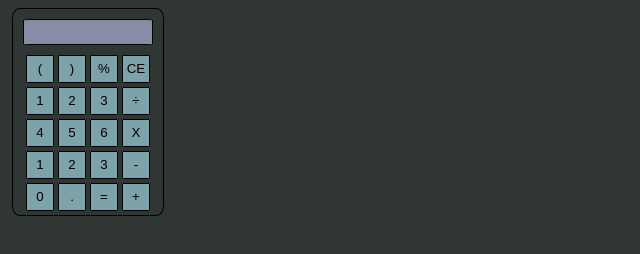
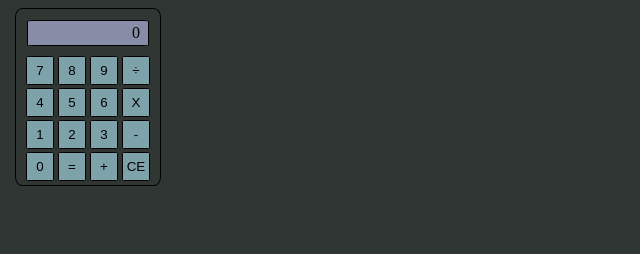
Before and after one commit to RevenantIGC/Calculator, a website: page public/index.html in a window 1280 px wide. Shown: the whole page, without its empty margins (0-640 px from the left). Drawn offline with Linux system fonts and the light colour scheme.

```diff
--- a/public/index.html
+++ b/public/index.html
@@ -1,47 +1,44 @@
 <!DOCTYPE html>
 <html lang="en">
+
 <head>
-    <script src="script.js"></script>
   <meta charset="UTF-8" />
   <meta name="viewport" content="width=device-width, initial-scale=1.0" />
   <title>Calculator</title>
   <link rel="stylesheet" href="styles.css" />
 </head>
+
 <body>
   <div class="flex-container">
     <div id="calc-box">
-        <div id="display"></div>
+      <div id="display">0</div>
       <div class="calc-row">
-          <button class="btn" onclick="safado()">(</button>
-          <button class="btn">)</button>
-          <button class="btn">%</button>
-          <button class="btn">CE</button>
+        <button class="btn" onclick="addInputs('7')">7</button>
+        <button class="btn" onclick="addInputs('8')">8</button>
+        <button class="btn" onclick="addInputs('9')">9</button>
+        <button class="btn" onclick="addInputs('÷')">÷</button>
       </div>
       <div class="calc-row">
-          <button class="btn">1</button>
-          <button class="btn">2</button>
-          <button class="btn">3</button>
-          <button class="btn">÷</button>
+        <button class="btn" onclick="addInputs('4')">4</button>
+        <button class="btn" onclick="addInputs('5')">5</button>
+        <button class="btn" onclick="addInputs('6')">6</button>
+        <button class="btn" onclick="addInputs('X')">X</button>
       </div>
       <div class="calc-row">
-          <button class="btn">4</button>
-          <button class="btn">5</button>
-          <button class="btn">6</button>
-          <button class="btn">X</button>
+        <button class="btn" onclick="addInputs('1')">1</button>
+        <button class="btn" onclick="addInputs('2')">2</button>
+        <button class="btn" onclick="addInputs('3')">3</button>
+        <button class="btn" onclick="addInputs('-')">-</button>
       </div>
       <div class="calc-row">
-          <button class="btn">1</button>
-          <button class="btn">2</button>
-          <button class="btn">3</button>
-          <button class="btn">-</button>
-        </div>
-        <div class="calc-row">
-          <button class="btn">0</button>
-          <button class="btn">.</button>
+        <button class="btn" onclick="addInputs('-')">0</button>
         <button class="btn">=</button>
-          <button class="btn">+</button>
+        <button class="btn" onclick="addInputs('+')">+</button>
+        <button class="btn" onclick="clearDisplay()">CE</button>
       </div>
     </div>
   </div>
 </body>
+<script src="script.js"></script>
+
 </html>
--- a/public/script.js
+++ b/public/script.js
@@ -1,9 +1,12 @@
-let calcDisplay=document.getElementById("display")
+const calcDisplay = document.getElementById("display");
+const firstInput = []
+const secondInput = []
+const resultInput = []
 
-function safado() {
-    alert("safadomon")
+function clearDisplay() {
+    calcDisplay.innerHTML = ""
 }
 
-function displayUpdater() {
-    calcDisplay("")
+function addInputs() {
+
 }
--- a/public/styles.css
+++ b/public/styles.css
@@ -15,7 +15,7 @@
   border: 1px solid black;
   border-radius: 5%;
   margin: auto;
-  padding: 2px;
+  padding: 0.2rem;
 }
 .flex-container {
   display: flex;
@@ -26,13 +26,14 @@
 
 #display {
   display: flex;
-  min-width: 8rem;
+  min-width: 7rem;
   min-height: 1.5rem;
   margin: 0.5rem;
+  padding-right: 0.5rem;
   background-color: var(--display-bg-color);
   border: 1px solid black;
   border-radius: 5%;
-  justify-content: center;
+  justify-content: right;
   align-items: center;
 }
 
```
Also changed, not shown: public/counter.html (added, +21 -0 lines), public/counter.js (added, +13 -0 lines). Lines whose indentation alone changed are shown as unchanged.
